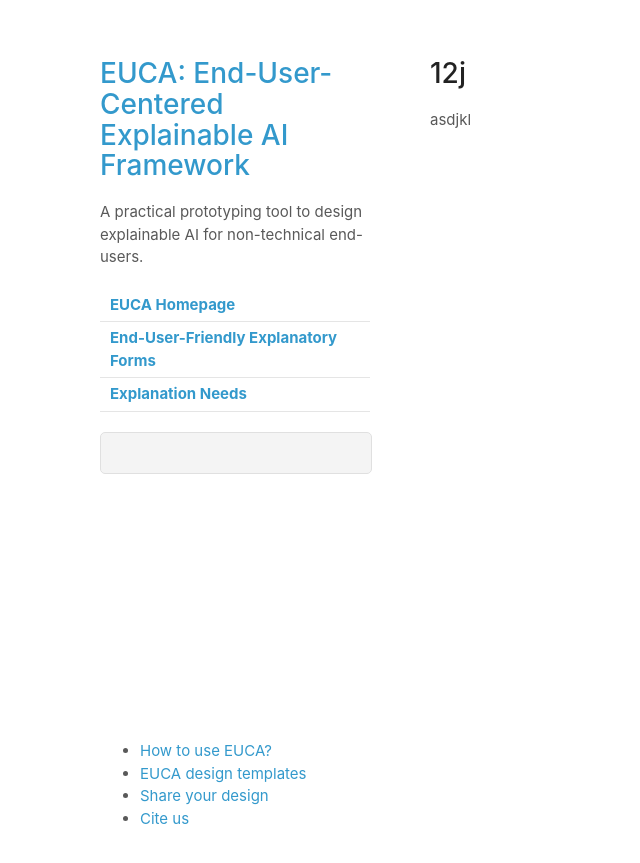
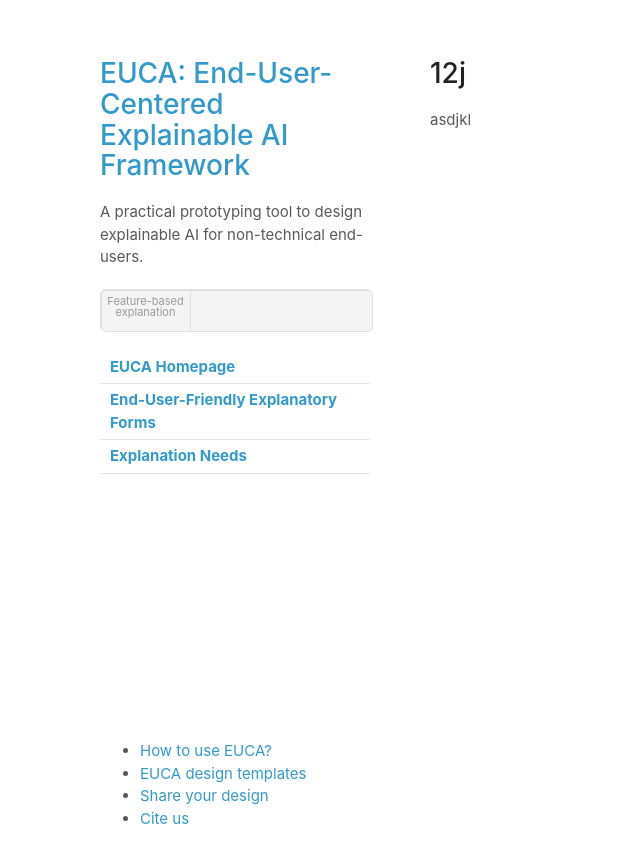
Before and after one commit to data-corentinv/end-user-xai, a Jekyll site: the page built from need.md, in a window 1280 px wide. Shown: the top 863 px of the page, without its empty margins (0-640 px from the left). Built offline with Jekyll 4.4.1, drawn with Linux system fonts in a browser that asks for light colours; our own code applies the rules of GitHub Pages for plain Markdown files.

Commit message:
Update default.html
add subnav

```diff
--- a/_layouts/default.html
+++ b/_layouts/default.html
@@ -20,25 +20,19 @@
             {% if nav.url contains "://" %}
               <tr><th><a href="{{ nav.url }}">{{ nav.title }}</a></th></tr>
             {% else %}
-              <tr><th><a href="{{ nav.url | relative_url }}">{{ nav.title }}</a></th></tr>
+              <tr><th><a href="{{ nav.url | relative_url }}">{{ nav.title }}</a></th>
+                {% if nav.subnav %}
+                    <ul>
+                    {% for entry in nav.subnav %}
+                      <li><a href="{{ entry.url }}">{{ entry.title }}</a></li>
+                    {% endfor %}
+                    <ul>
+                {% endif %}
+              </tr>
             {% endif %}
           {% endfor %}
         </table>
-<ul>
 
-  {% for item in include.nav %}
-
-    <li><a href="{{ item.url }}">{{ item.title }}</a></li>
-
-    {% if item.subnav %}
-
-      {% include nav.html nav=item.subnav %}
-
-    {% endif %}
-
-  {% endfor %}
-
-</ul>
         {% if site.show_downloads %}
           <ul>
             <li><a href="{{ site.github.zip_url }}">Download <strong>ZIP File</strong></a></li>
```
